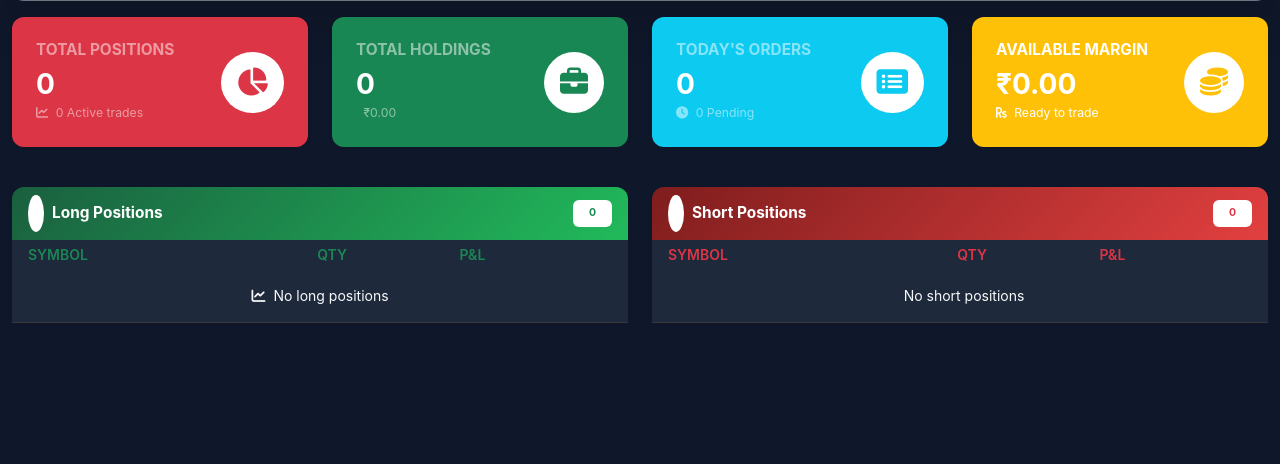
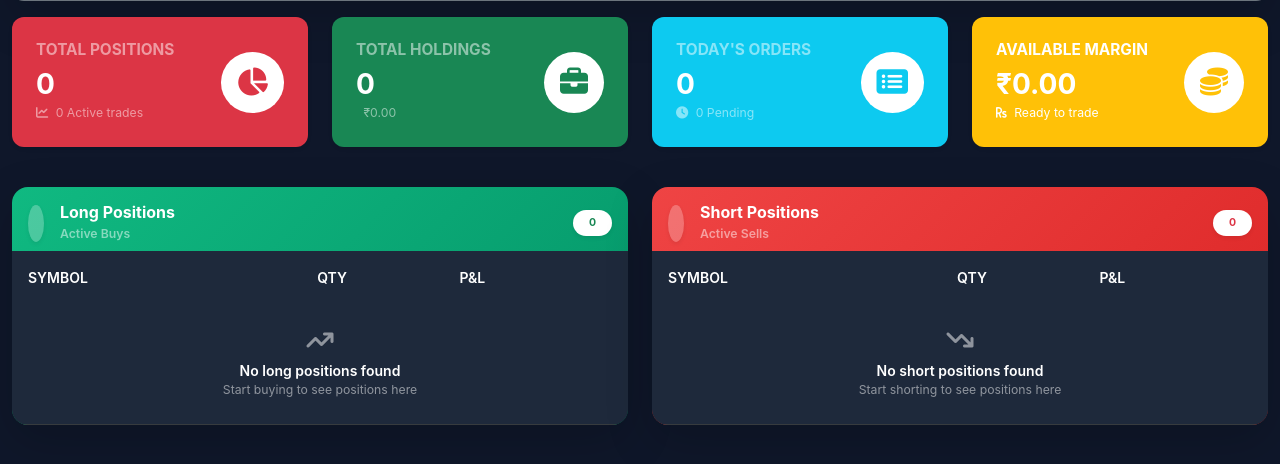
Before and after one commit to dhananjay-shahane/KotakNeoTrade, a Flask app: template templates/dashboard.html in a window 1280 px wide. Shown: the part 184-648 px from the top of the page. Run offline with Flask 3, Linux system fonts and the light colour scheme; the template is opened without the code that fills it, so the values that code supplies are empty; some libraries are stand-ins or nearby versions.

Commit message:
Assistant checkpoint: Enhanced dashboard positions UI with better styling
Assistant generated file changes:
- templates/dashboard.html: Update dashboard UI for better long/short positions display
- static/js/dashboard.js: Improve positions table population with better data handling, Enhance positions data processing for better long/short separation
- static/css/style.css: Add enhanced styling for positions cards

---

User prompt:

make changes dashboard page update this ui make right

Replit-Commit-Author: Assistant
Replit-Commit-Session-Id: 044e85c1-a25b-4bfc-86e8-af6e9c4f04b9

```diff
--- a/static/js/dashboard.js
+++ b/static/js/dashboard.js
@@ -249,29 +249,46 @@ TradingDashboard.prototype.updatePositionsTables = function(positions) {
         var longPositions = [];
         var shortPositions = [];
 
-        // Separate long and short positions
+        // Separate long and short positions with enhanced data processing
         for (var i = 0; i < positions.length; i++) {
             var position = positions[i];
-            var netQty = parseFloat(position.flBuyQty || 0) - parseFloat(position.flSellQty || 0);
 
-            if (netQty > 0) {
-                longPositions.push({
-                    symbol: position.trdSym || position.sym || 'N/A',
-                    quantity: netQty,
-                    buyAmt: parseFloat(position.buyAmt || 0),
-                    sellAmt: parseFloat(position.sellAmt || 0),
-                    pnl: parseFloat(position.buyAmt || 0) - parseFloat(position.sellAmt || 0)
-                });
-            } else if (netQty < 0) {
-                shortPositions.push({
+            // Calculate net quantity more accurately
+            var buyQty = parseFloat(position.flBuyQty || position.cfBuyQty || 0);
+            var sellQty = parseFloat(position.flSellQty || position.cfSellQty || 0);
+            var netQty = buyQty - sellQty;
+
+            // Calculate P&L more accurately
+            var buyAmt = parseFloat(position.buyAmt || position.cfBuyAmt || 0);
+            var sellAmt = parseFloat(position.sellAmt || position.cfSellAmt || 0);
+            var currentPrice = parseFloat(position.ltp || position.stkPrc || 0);
+
+            if (Math.abs(netQty) > 0) { // Only include positions with actual quantity
+                var positionData = {
                     symbol: position.trdSym || position.sym || 'N/A',
                     quantity: Math.abs(netQty),
-                    buyAmt: parseFloat(position.buyAmt || 0),
-                    sellAmt: parseFloat(position.sellAmt || 0),
-                    pnl: parseFloat(position.sellAmt || 0) - parseFloat(position.buyAmt || 0)
-                });
+                    buyAmt: buyAmt,
+                    sellAmt: sellAmt,
+                    currentPrice: currentPrice,
+                    product: position.prod || 'N/A',
+                    exchange: position.exSeg || 'N/A'
+                };
+
+                if (netQty > 0) {
+                    // Long position: bought more than sold
+                    positionData.pnl = (currentPrice * netQty) - buyAmt + sellAmt;
+                    longPositions.push(positionData);
+                } else {
+                    // Short position: sold more than bought
+                    positionData.pnl = sellAmt - buyAmt - (currentPrice * Math.abs(netQty));
+                    shortPositions.push(positionData);
+                }
             }
         }
+
+        // Sort positions by P&L (highest first)
+        longPositions.sort(function(a, b) { return b.pnl - a.pnl; });
+        shortPositions.sort(function(a, b) { return b.pnl - a.pnl; });
 
         // Update long positions table
         this.populatePositionsTable('longPositionsTable', longPositions, 'longPositionsCount');
@@ -279,9 +296,23 @@ TradingDashboard.prototype.updatePositionsTables = function(positions) {
         // Update short positions table
         this.populatePositionsTable('shortPositionsTable', shortPositions, 'shortPositionsCount');
 
-        console.log('Positions tables updated: Long=' + longPositions.length + ', Short=' + shortPositions.length);
+        console.log('Positions tables updated successfully:');
+        console.log('- Long positions: ' + longPositions.length);
+        console.log('- Short positions: ' + shortPositions.length);
+
+        // Log sample data for debugging
+        if (longPositions.length > 0) {
+            console.log('Sample long position:', longPositions[0]);
+        }
+        if (shortPositions.length > 0) {
+            console.log('Sample short position:', shortPositions[0]);
+        }
+
     } catch (error) {
         console.error('Error updating positions tables:', error);
+        // Show error state in tables
+        this.populatePositionsTable('longPositionsTable', [], 'longPositionsCount');
+        this.populatePositionsTable('shortPositionsTable', [], 'shortPositionsCount');
     }
 };
 
@@ -300,35 +331,76 @@ TradingDashboard.prototype.populatePositionsTable = function(tableId, positions,
     tableBody.innerHTML = '';
 
     if (positions.length === 0) {
-        var emptyIcon = tableId === 'longPositionsTable' ? 'fa-chart-line' : 'fa-chart-line-down';
-        var emptyMessage = tableId === 'longPositionsTable' ? 'No long positions' : 'No short positions';
-        tableBody.innerHTML = '<tr><td colspan="3" class="text-center text-light py-3"><i class="fas ' + emptyIcon + ' me-2"></i>' + emptyMessage + '</td></tr>';
+        var emptyIcon = tableId === 'longPositionsTable' ? 'fa-arrow-trend-up' : 'fa-arrow-trend-down';
+        var emptyMessage = tableId === 'longPositionsTable' ? 'No long positions found' : 'No short positions found';
+        var emptySubtext = tableId === 'longPositionsTable' ? 'Start buying to see positions here' : 'Start shorting to see positions here';
+
+        tableBody.innerHTML = '<tr><td colspan="3" class="text-center text-white py-4">' +
+            '<div class="d-flex flex-column align-items-center">' +
+            '<i class="fas ' + emptyIcon + ' fs-4 mb-2 opacity-50"></i>' +
+            '<div class="fw-semibold">' + emptyMessage + '</div>' +
+            '<small class="text-white-50">' + emptySubtext + '</small>' +
+            '</div></td></tr>';
         return;
     }
 
-    // Add position rows (limit to first 5 for small table)
-    var maxRows = Math.min(positions.length, 5);
-    for (var i = 0; i < maxRows; i++) {
+    // Show all positions (no limit for better display)
+    for (var i = 0; i < positions.length; i++) {
         var position = positions[i];
         var pnlClass = position.pnl >= 0 ? 'text-success' : 'text-danger';
-        var pnlIcon = position.pnl >= 0 ? '▲' : '▼';
+        var pnlIcon = position.pnl >= 0 ? '↗' : '↘';
+        var pnlBg = position.pnl >= 0 ? 'bg-success' : 'bg-danger';
 
         var row = document.createElement('tr');
-        row.className = 'border-0';
+        row.className = 'border-0 position-row';
+        row.style.transition = 'all 0.2s ease';
+
         row.innerHTML =
-            '<td class="ps-3 border-0"><div class="d-flex align-items-center"><small class="text-white fw-bold">' + position.symbol + '</small></div></td>' +
-            '<td class="border-0"><small class="text-light fw-semibold">' + position.quantity.toFixed(0) + '</small></td>' +
-            '<td class="pe-3 border-0"><small class="' + pnlClass + ' fw-bold">' + pnlIcon + ' ₹' + Math.abs(position.pnl).toFixed(2) + '</small></td>';
+            '<td class="ps-3 border-0 py-2">' +
+                '<div class="d-flex align-items-center">' +
+                    '<div class="position-symbol">' +
+                        '<div class="text-white fw-bold fs-6">' + position.symbol + '</div>' +
+                        '<small class="text-white-50">Stock</small>' +
+                    '</div>' +
+                '</div>' +
+            '</td>' +
+            '<td class="border-0 py-2">' +
+                '<div class="text-white fw-semibold">' + Math.abs(position.quantity).toLocaleString() + '</div>' +
+                '<small class="text-white-50">Shares</small>' +
+            '</td>' +
+            '<td class="pe-3 border-0 py-2">' +
+                '<div class="d-flex align-items-center justify-content-end">' +
+                    '<div class="text-end">' +
+                        '<div class="' + pnlClass + ' fw-bold">' +
+                            '<span class="badge ' + pnlBg + ' bg-opacity-25 text-white px-2 py-1">' +
+                                pnlIcon + ' ₹' + Math.abs(position.pnl).toLocaleString('en-IN', {minimumFractionDigits: 2, maximumFractionDigits: 2}) +
+                            '</span>' +
+                        '</div>' +
+                        '<small class="text-white-50">P&L</small>' +
+                    '</div>' +
+                '</div>' +
+            '</td>';
+
+        // Add hover effect
+        row.addEventListener('mouseenter', function() {
+            this.style.backgroundColor = 'rgba(255,255,255,0.1)';
+        });
+        row.addEventListener('mouseleave', function() {
+            this.style.backgroundColor = 'transparent';
+        });
 
         tableBody.appendChild(row);
     }
 
-    // Add "view more" row if there are more positions
-    if (positions.length > 5) {
-        var moreRow = document.createElement('tr');
-        moreRow.className = 'border-0';
-        moreRow.innerHTML = '<td colspan="3" class="text-center border-0 py-2"><small><a href="/positions" class="text-info text-decoration-none fw-semibold"><i class="fas fa-external-link-alt me-1"></i>+' + (positions.length - 5) + ' more positions</a></small></td>';
-        tableBody.appendChild(moreRow);
+    // Add view all positions link at the bottom
+    if (positions.length > 0) {
+        var viewAllRow = document.createElement('tr');
+        viewAllRow.className = 'border-0';
+        viewAllRow.innerHTML = '<td colspan="3" class="text-center border-0 py-3">' +
+            '<a href="/positions" class="text-white text-decoration-none fw-semibold d-inline-flex align-items-center">' +
+            '<i class="fas fa-external-link-alt me-2"></i>View All Positions' +
+            '</a></td>';
+        tableBody.appendChild(viewAllRow);
     }
 };
 
--- a/templates/dashboard.html
+++ b/templates/dashboard.html
@@ -165,33 +165,36 @@
 <div class="row mb-4">
     <!-- Long Positions Table -->
     <div class="col-md-6 mb-3">
-        <div class="card border-0 shadow-sm" style="background: linear-gradient(135deg, #1a5f3f, #22c55e);">
-            <div class="card-header bg-transparent border-bottom-0 pb-2">
+        <div class="card border-0 shadow-lg" style="background: linear-gradient(135deg, #10b981, #059669); border-radius: 16px;">
+            <div class="card-header bg-transparent border-0 pb-2 pt-3">
                 <div class="d-flex justify-content-between align-items-center">
                     <div class="d-flex align-items-center">
-                        <div class="bg-white bg-opacity-20 rounded-circle p-2 me-2">
-                            <i class="fas fa-trending-up text-white"></i>
+                        <div class="bg-white bg-opacity-25 rounded-circle p-2 me-3 shadow-sm">
+                            <i class="fas fa-trending-up text-white fs-5"></i>
                         </div>
-                        <h6 class="mb-0 text-white fw-bold">Long Positions</h6>
+                        <div>
+                            <h6 class="mb-0 text-white fw-bold fs-6">Long Positions</h6>
+                            <small class="text-white-50">Active Buys</small>
+                        </div>
                     </div>
                     <div class="d-flex align-items-center">
-                        <span class="badge bg-white text-success fw-bold px-3 py-2" id="longPositionsCount">0</span>
+                        <span class="badge bg-white text-success fw-bold px-3 py-2 rounded-pill shadow-sm" id="longPositionsCount">0</span>
                     </div>
                 </div>
             </div>
-            <div class="card-body p-0 bg-dark bg-opacity-50">
-                <div class="table-responsive">
-                    <table class="table table-dark table-hover table-sm mb-0">
-                        <thead class="bg-dark bg-opacity-75">
+            <div class="card-body p-0">
+                <div class="table-responsive" style="border-radius: 0 0 16px 16px; overflow: hidden;">
+                    <table class="table table-dark table-hover table-sm mb-0" style="background: rgba(0,0,0,0.3);">
+                        <thead style="background: rgba(0,0,0,0.4);">
                             <tr>
-                                <th class="text-success fw-semibold border-0 ps-3">SYMBOL</th>
-                                <th class="text-success fw-semibold border-0">QTY</th>
-                                <th class="text-success fw-semibold border-0 pe-3">P&L</th>
+                                <th class="text-white fw-semibold border-0 ps-3 py-3">SYMBOL</th>
+                                <th class="text-white fw-semibold border-0 py-3">QTY</th>
+                                <th class="text-white fw-semibold border-0 pe-3 py-3">P&L</th>
                             </tr>
                         </thead>
-                        <tbody id="longPositionsTable" class="bg-transparent">
+                        <tbody id="longPositionsTable" style="background: rgba(0,0,0,0.2);">
                             <tr>
-                                <td colspan="3" class="text-center text-light py-3">
+                                <td colspan="3" class="text-center text-white py-4">
                                     <i class="fas fa-spinner fa-spin me-2"></i>Loading positions...
                                 </td>
                             </tr>
@@ -204,33 +207,36 @@
 
     <!-- Short Positions Table -->
     <div class="col-md-6 mb-3">
-        <div class="card border-0 shadow-sm" style="background: linear-gradient(135deg, #7f1d1d, #ef4444);">
-            <div class="card-header bg-transparent border-bottom-0 pb-2">
+        <div class="card border-0 shadow-lg" style="background: linear-gradient(135deg, #ef4444, #dc2626); border-radius: 16px;">
+            <div class="card-header bg-transparent border-0 pb-2 pt-3">
                 <div class="d-flex justify-content-between align-items-center">
                     <div class="d-flex align-items-center">
-                        <div class="bg-white bg-opacity-20 rounded-circle p-2 me-2">
-                            <i class="fas fa-trending-down text-white"></i>
+                        <div class="bg-white bg-opacity-25 rounded-circle p-2 me-3 shadow-sm">
+                            <i class="fas fa-trending-down text-white fs-5"></i>
                         </div>
-                        <h6 class="mb-0 text-white fw-bold">Short Positions</h6>
+                        <div>
+                            <h6 class="mb-0 text-white fw-bold fs-6">Short Positions</h6>
+                            <small class="text-white-50">Active Sells</small>
+                        </div>
                     </div>
                     <div class="d-flex align-items-center">
-                        <span class="badge bg-white text-danger fw-bold px-3 py-2" id="shortPositionsCount">0</span>
+                        <span class="badge bg-white text-danger fw-bold px-3 py-2 rounded-pill shadow-sm" id="shortPositionsCount">0</span>
                     </div>
                 </div>
             </div>
-            <div class="card-body p-0 bg-dark bg-opacity-50">
-                <div class="table-responsive">
-                    <table class="table table-dark table-hover table-sm mb-0">
-                        <thead class="bg-dark bg-opacity-75">
+            <div class="card-body p-0">
+                <div class="table-responsive" style="border-radius: 0 0 16px 16px; overflow: hidden;">
+                    <table class="table table-dark table-hover table-sm mb-0" style="background: rgba(0,0,0,0.3);">
+                        <thead style="background: rgba(0,0,0,0.4);">
                             <tr>
-                                <th class="text-danger fw-semibold border-0 ps-3">SYMBOL</th>
-                                <th class="text-danger fw-semibold border-0">QTY</th>
-                                <th class="text-danger fw-semibold border-0 pe-3">P&L</th>
+                                <th class="text-white fw-semibold border-0 ps-3 py-3">SYMBOL</th>
+                                <th class="text-white fw-semibold border-0 py-3">QTY</th>
+                                <th class="text-white fw-semibold border-0 pe-3 py-3">P&L</th>
                             </tr>
                         </thead>
-                        <tbody id="shortPositionsTable" class="bg-transparent">
+                        <tbody id="shortPositionsTable" style="background: rgba(0,0,0,0.2);">
                             <tr>
-                                <td colspan="3" class="text-center text-light py-3">
+                                <td colspan="3" class="text-center text-white py-4">
                                     <i class="fas fa-spinner fa-spin me-2"></i>Loading positions...
                                 </td>
                             </tr>
```
Also changed, not shown: static/css/style.css (+57 -0 lines).
